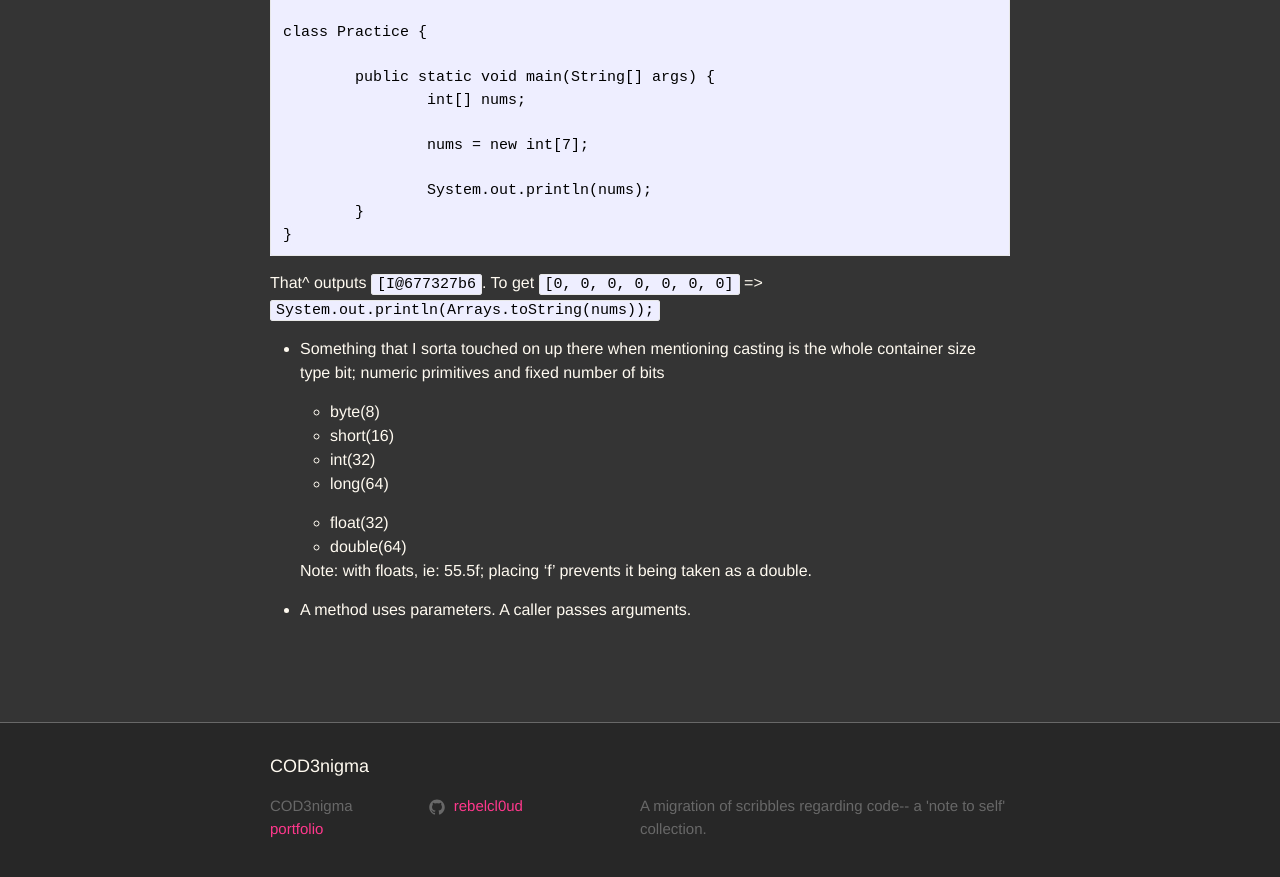
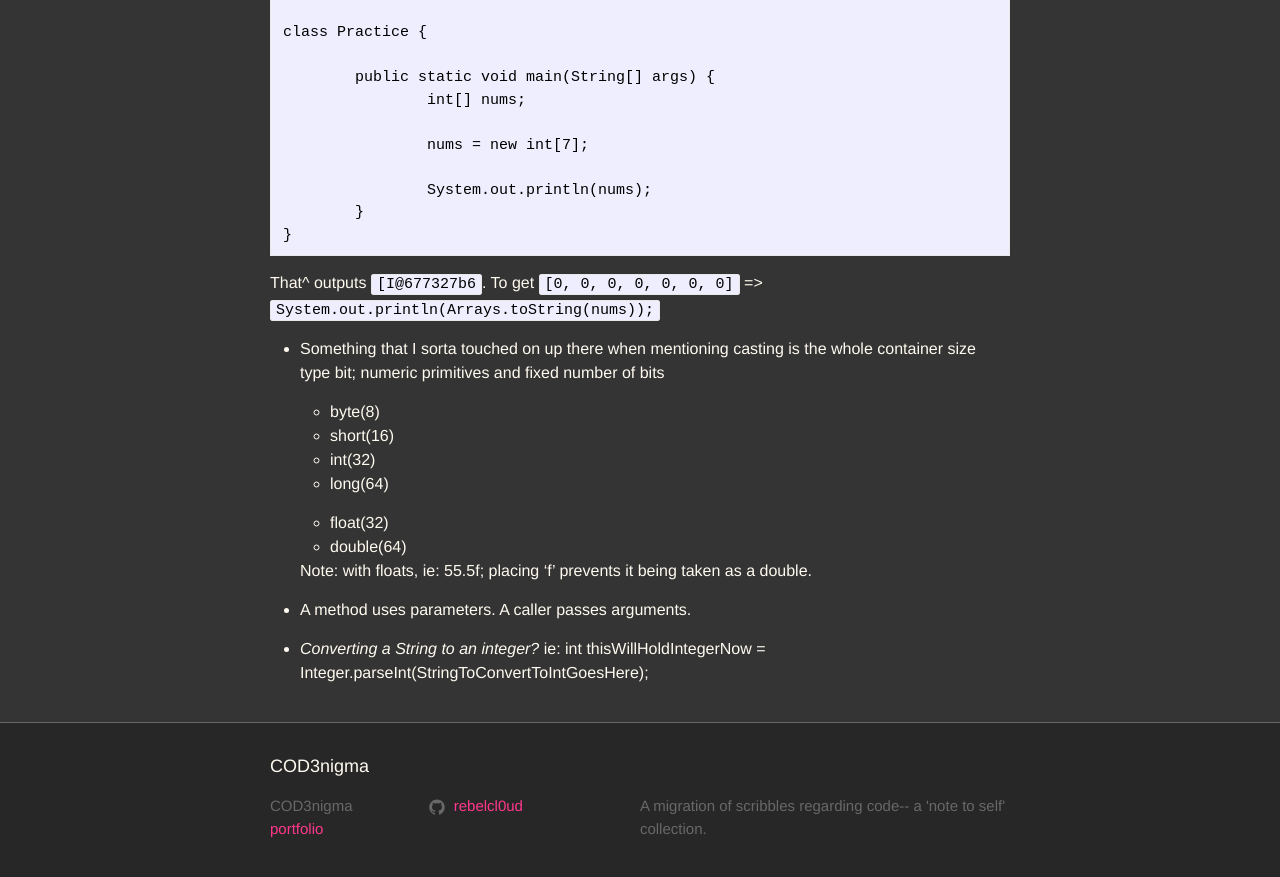
Before and after one commit to rebelcl0ud/blog, a Jekyll site: the page built from _posts/2019-02-14-[62]-code-test-in-java.markdown, in a window 1280 px wide and 900 px high, scrolled down 1734 px. Shown: the top 877 px of the window. Built offline with Jekyll 4.4.1, drawn with Linux system fonts in a browser that asks for light colours; before the commit the page ends 2571 px from its top, so only the background shows below that.

Commit message:
update: add convert string to integer

```diff
--- a/_posts/2019-02-14-[62]-code-test-in-java.markdown
+++ b/_posts/2019-02-14-[62]-code-test-in-java.markdown
@@ -80,3 +80,5 @@ That^ outputs `[I@677327b6`. To get `[0, 0, 0, 0, 0, 0, 0]` => `System.out.print
 	Note: with floats, ie: 55.5f; placing 'f' prevents it being taken as a double.
 
   - A method uses parameters. A caller passes arguments.
+
+  - *Converting a String to an integer?* ie: int thisWillHoldIntegerNow = Integer.parseInt(StringToConvertToIntGoesHere);
```
